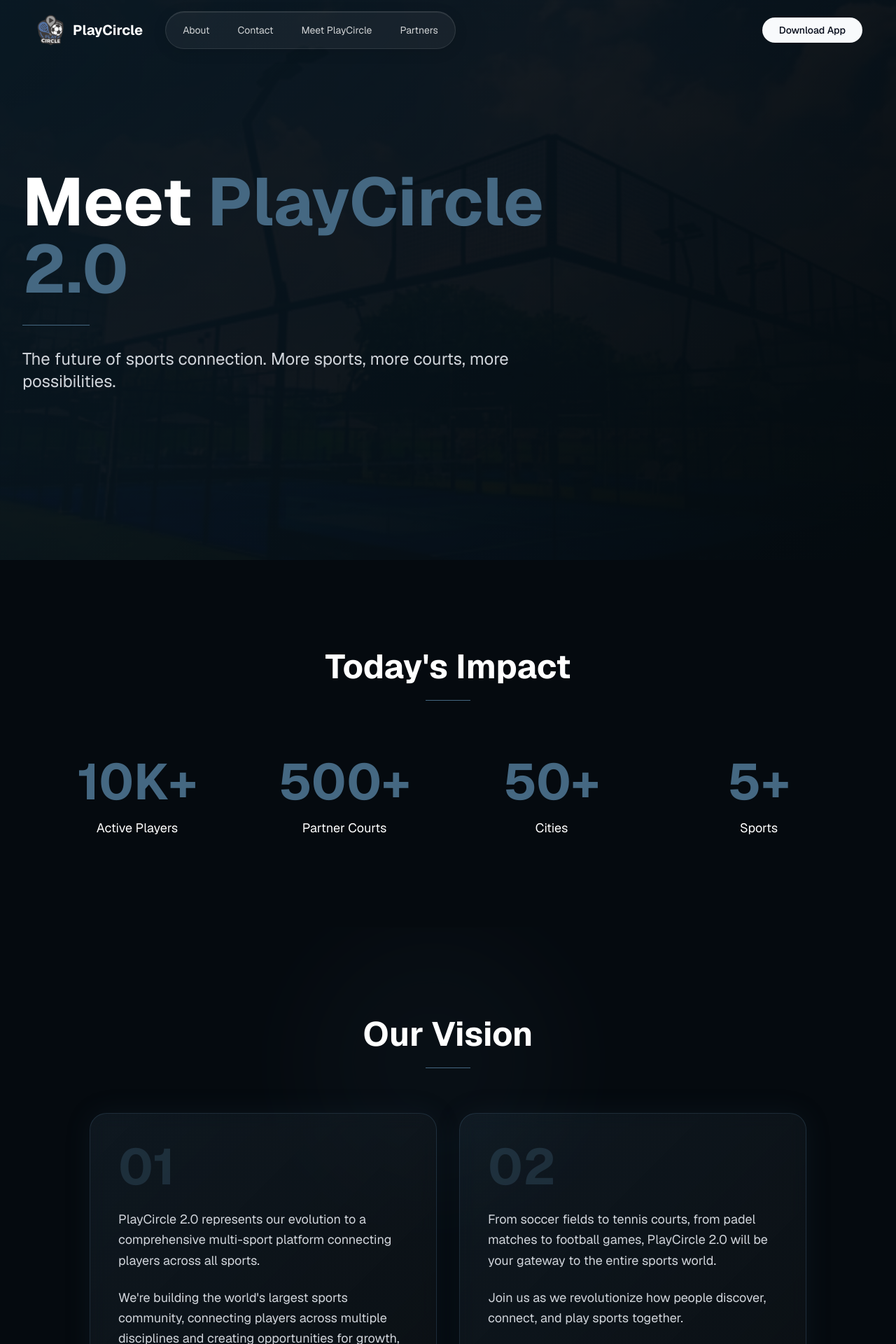
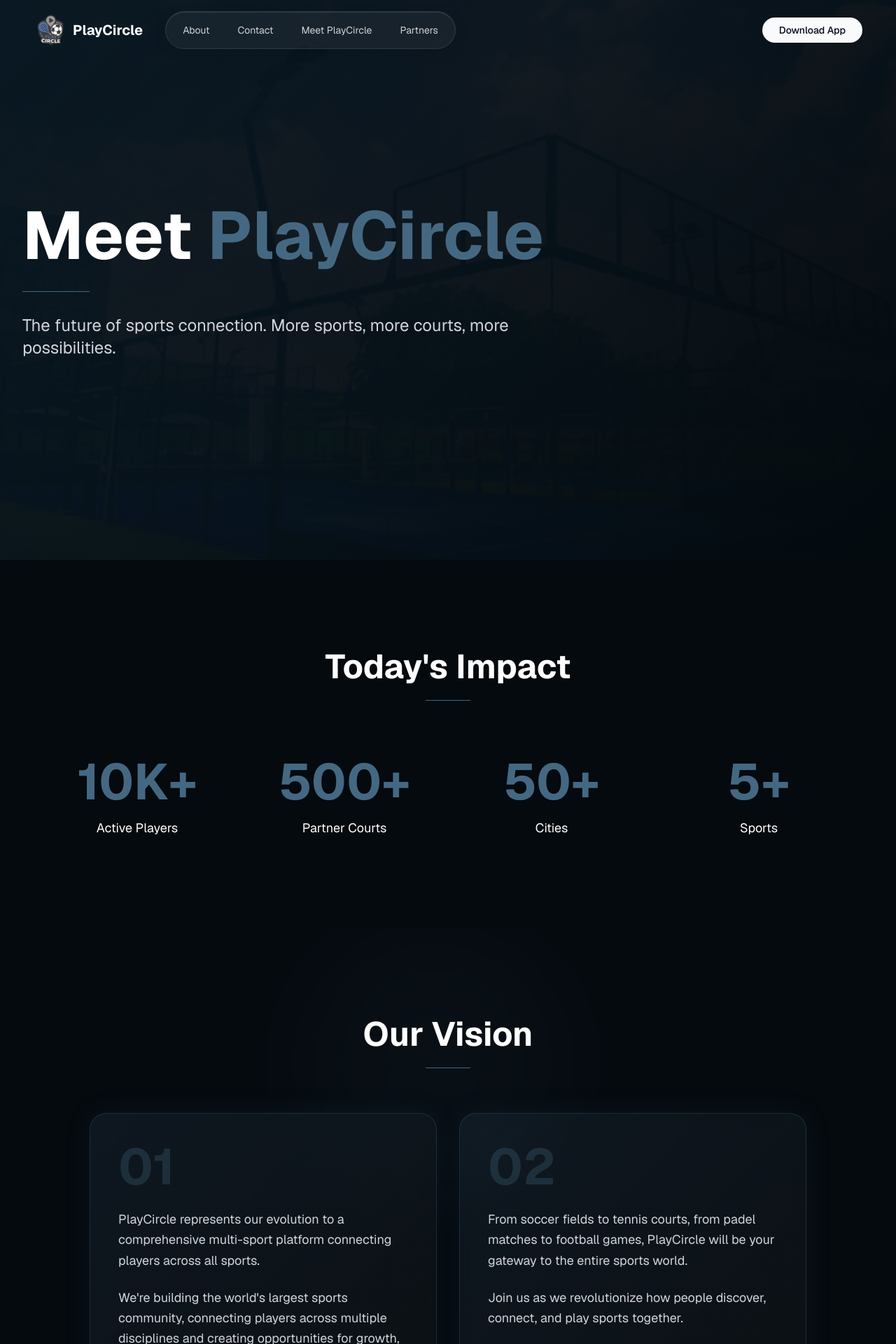
Before and after one commit to Sxriptor/pablo-landing, a Next.js app: page /meet-playcircle in a window 1280 px wide. Shown: the top 1920 px of the page at 70% size. Built offline with nearby package versions, Linux system fonts and the light colour scheme.

Commit message:
removed 2.0000

```diff
--- a/app/meet-playcircle/page.tsx
+++ b/app/meet-playcircle/page.tsx
@@ -122,7 +122,7 @@ export default function MeetPlayCirclePage() {
               <div className="max-w-7xl mx-auto">
                 <div className="max-w-3xl">
                   <h1 className="text-5xl sm:text-6xl lg:text-7xl xl:text-8xl font-bold text-white mb-6 sm:mb-8 leading-tight">
-                    Meet <span style={{ color: '#456882' }}>PlayCircle 2.0</span>
+                    Meet <span style={{ color: '#456882' }}>PlayCircle </span>
                   </h1>
                   <div className="w-16 sm:w-24 h-px mb-6 sm:mb-8" style={{ backgroundColor: '#456882' }}></div>
                   <p className="text-lg sm:text-xl lg:text-2xl text-gray-300 leading-relaxed">
@@ -188,7 +188,7 @@ export default function MeetPlayCirclePage() {
                     </div>
                     <div className="space-y-4 sm:space-y-6 text-gray-300 text-base sm:text-lg leading-relaxed">
                       <p>
-                        PlayCircle 2.0 represents our evolution to a comprehensive multi-sport platform connecting players across all sports.
+                        PlayCircle  represents our evolution to a comprehensive multi-sport platform connecting players across all sports.
                       </p>
                       <p>
                         We're building the world's largest sports community, connecting players across multiple disciplines and creating opportunities for growth, competition, and friendship.
@@ -208,7 +208,7 @@ export default function MeetPlayCirclePage() {
                     </div>
                     <div className="space-y-4 sm:space-y-6 text-gray-300 text-base sm:text-lg leading-relaxed">
                       <p>
-                        From soccer fields to tennis courts, from padel matches to football games, PlayCircle 2.0 will be your gateway to the entire sports world.
+                        From soccer fields to tennis courts, from padel matches to football games, PlayCircle  will be your gateway to the entire sports world.
                       </p>
                       <p>
                         Join us as we revolutionize how people discover, connect, and play sports together.
@@ -233,7 +233,7 @@ export default function MeetPlayCirclePage() {
                   </div>
                   <div className="space-y-6 text-gray-300 text-lg leading-relaxed">
                     <p>
-                      PlayCircle 2.0 represents our evolution to a comprehensive multi-sport platform connecting players across all sports.
+                      PlayCircle  represents our evolution to a comprehensive multi-sport platform connecting players across all sports.
                     </p>
                     <p>
                       We're building the world's largest sports community, connecting players across multiple disciplines and creating opportunities for growth, competition, and friendship.
@@ -253,7 +253,7 @@ export default function MeetPlayCirclePage() {
                   </div>
                   <div className="space-y-6 text-gray-300 text-lg leading-relaxed">
                     <p>
-                      From soccer fields to tennis courts, from padel matches to football games, PlayCircle 2.0 will be your gateway to the entire sports world.
+                      From soccer fields to tennis courts, from padel matches to football games, PlayCircle  will be your gateway to the entire sports world.
                     </p>
                     <p>
                       Join us as we revolutionize how people discover, connect, and play sports together.
@@ -423,7 +423,7 @@ export default function MeetPlayCirclePage() {
               </h2>
               <div className="w-16 sm:w-24 h-px mx-auto mb-8 sm:mb-12" style={{ backgroundColor: '#456882' }}></div>
               <p className="text-base sm:text-lg lg:text-xl text-gray-300 mb-12 sm:mb-16 max-w-3xl mx-auto leading-relaxed px-4">
-                Be among the first to experience PlayCircle 2.0 and help shape the future of sports connection.
+                Be among the first to experience PlayCircle  and help shape the future of sports connection.
               </p>
               <div className="flex flex-col sm:flex-row gap-4 sm:gap-6 justify-center px-4">
                 <a
```
